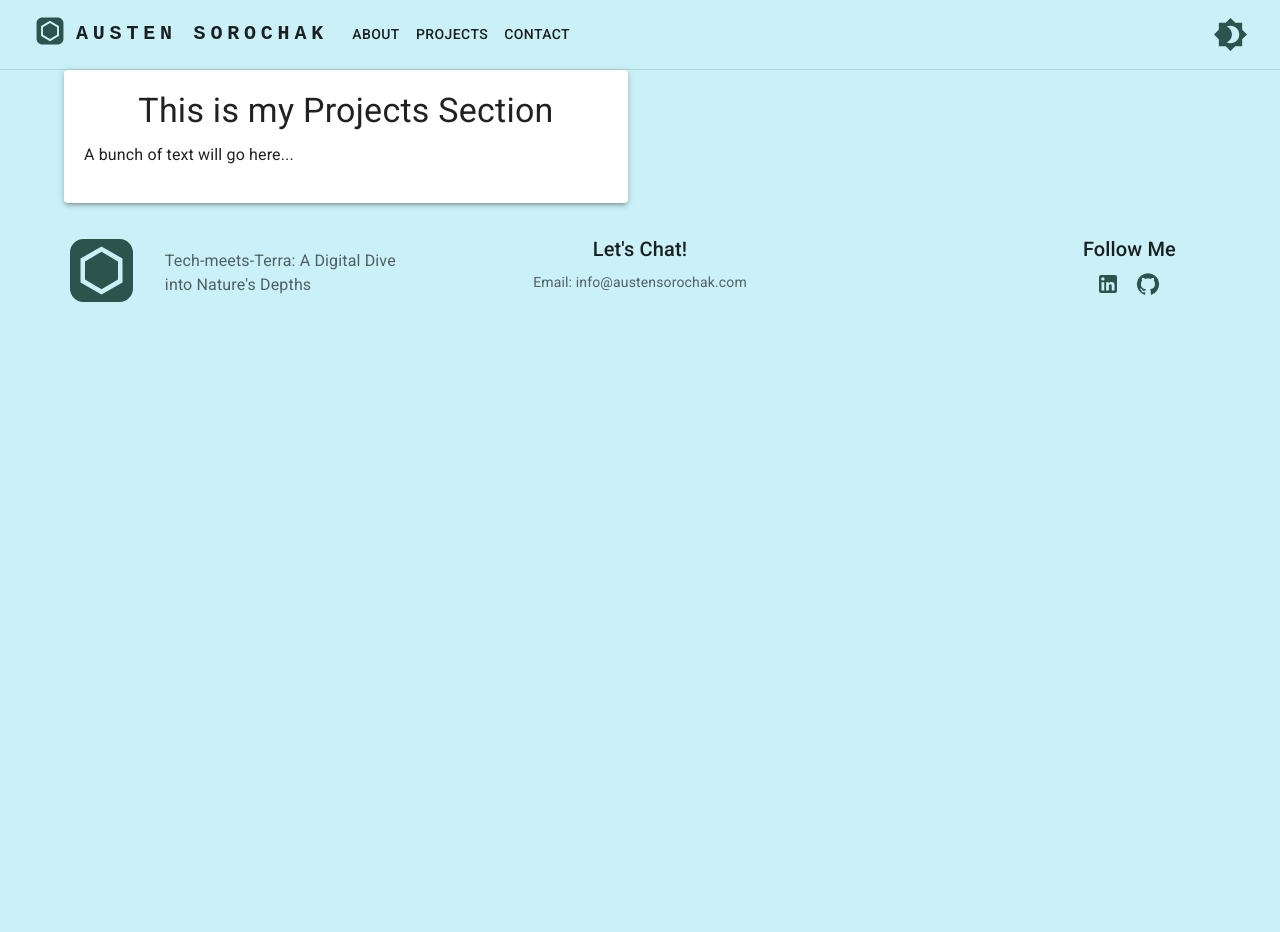
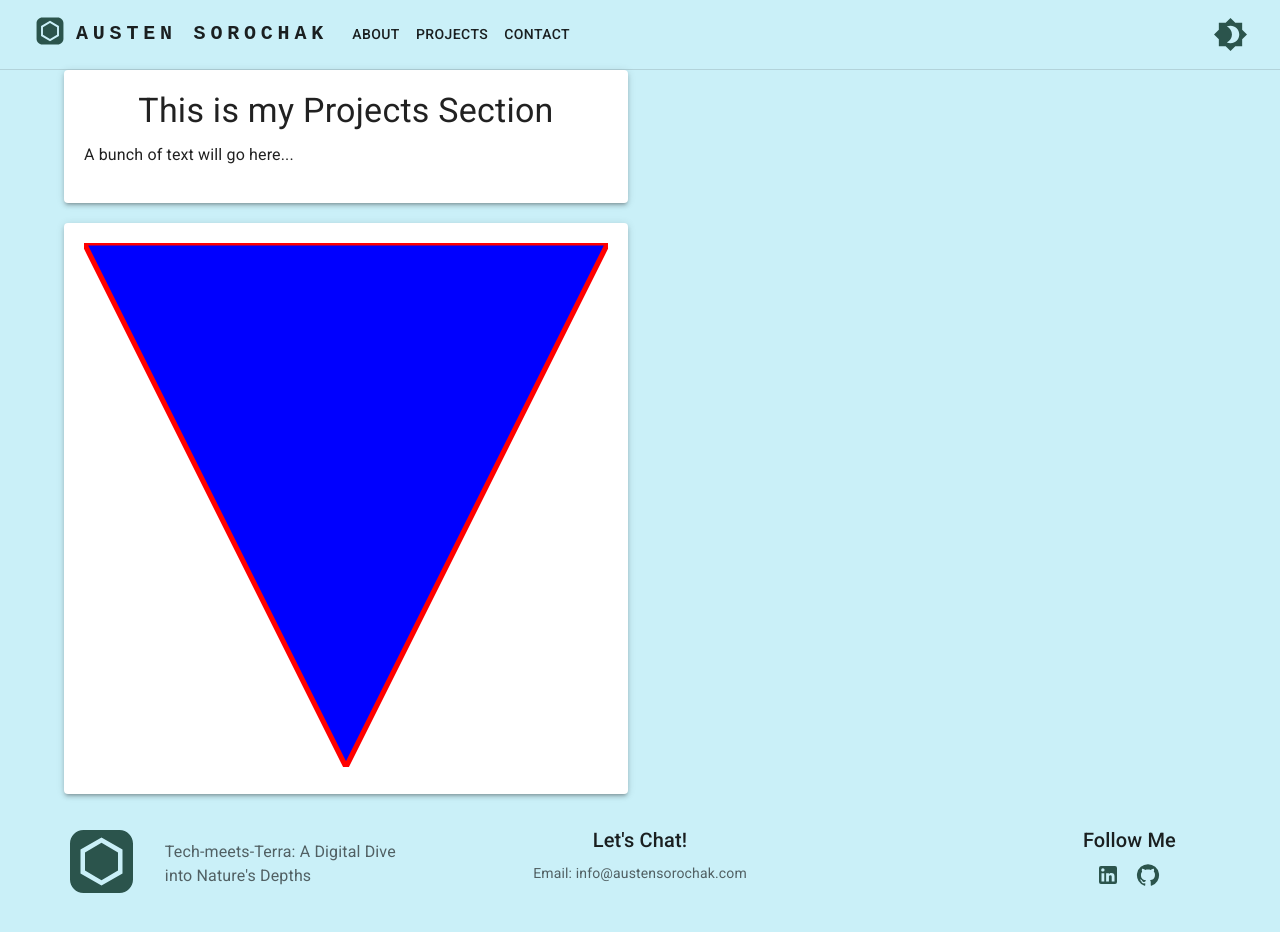
Before and after one commit to sorochak/portfolio-website, a React (Create React App) app: page /projects in a window 1280 px wide. Shown: the top 932 px of the page. Before the commit the page ends 800 px from the top, so only its background shows below. Built offline with nearby package versions, Linux system fonts and the light colour scheme.

Commit message:
playing with svg

```diff
--- a/src/pages/Projects.jsx
+++ b/src/pages/Projects.jsx
@@ -16,6 +16,11 @@ const Projects = () => {
             A bunch of text will go here...
             </Typography>
           </Paper>
+          <Paper id="shapes" elevation={3} style={{ padding: '20px', marginTop: '20px' }}>
+          <svg id="triangle" viewBox="0 0 100 100">
+            <polygon points="0 0, 100 0 50 100" fill="blue" stroke="red"/>
+      </svg>
+          </Paper>
         </Grid>
       </Grid>
     </Container>
```
